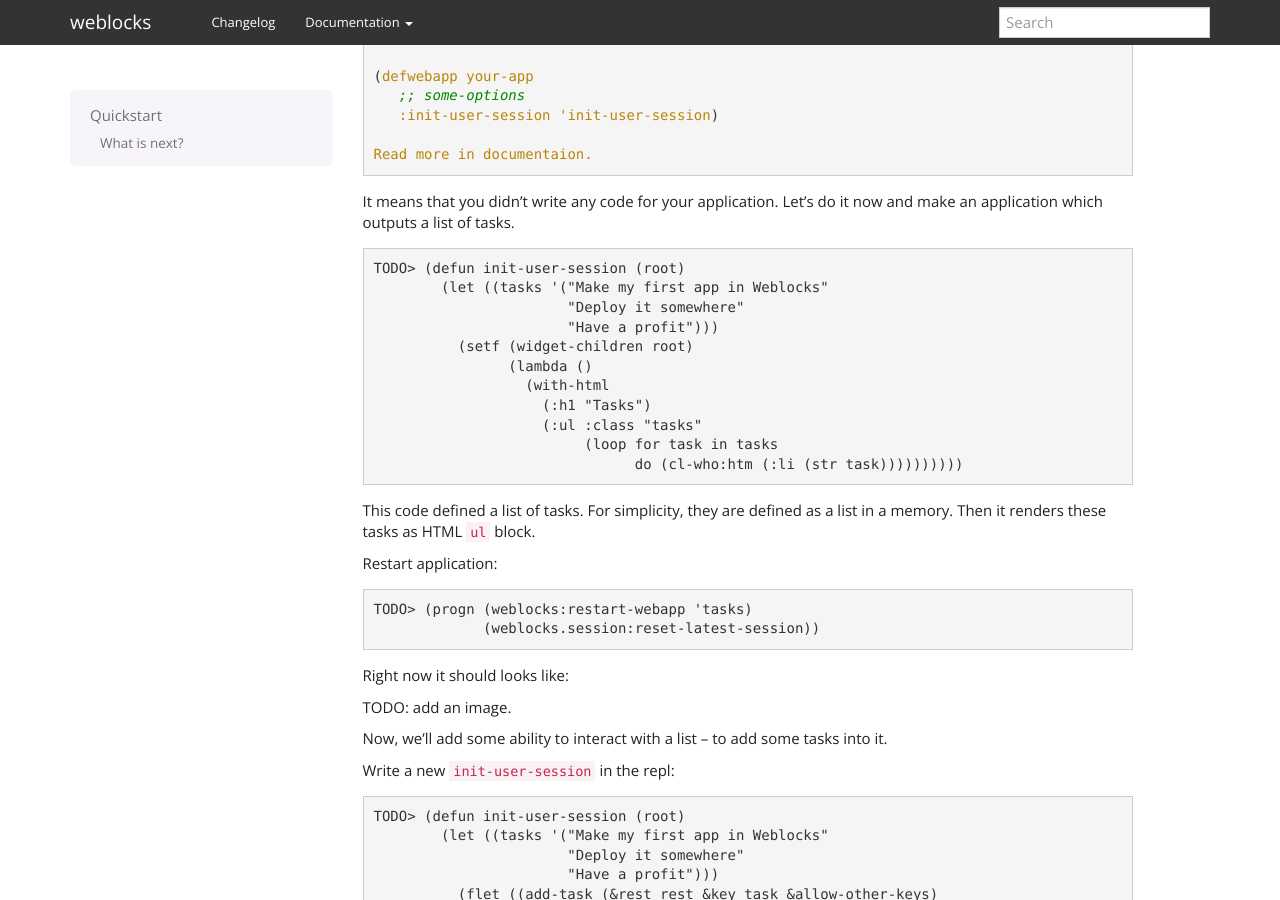
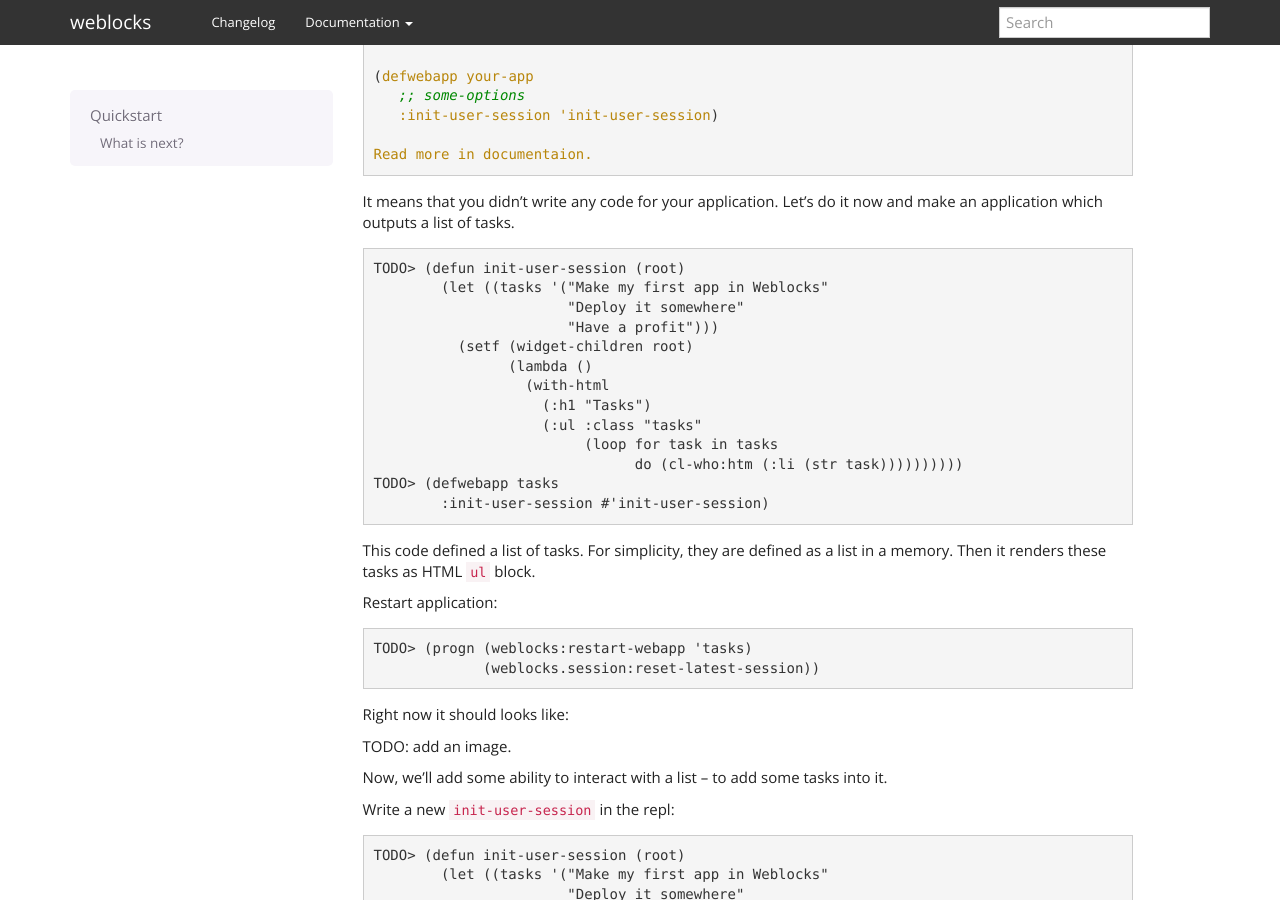
Before and after one commit to skypher/weblocks, a Sphinx documentation site: the page built from docs/source/quickstart.rst, in a window 1280 px wide and 900 px high, scrolled down 672 px. Built offline with Sphinx 7.4.7, drawn with Linux system fonts in a browser that asks for light colours.

Commit message:
Fixed quickstart example, and now server starts on address '::0'.

```diff
--- a/docs/source/quickstart.rst
+++ b/docs/source/quickstart.rst
@@ -58,6 +58,8 @@ it now and make an application which outputs a list of tasks.
                        (:ul :class "tasks"
                             (loop for task in tasks
                                   do (cl-who:htm (:li (str task))))))))))
+   TODO> (defwebapp tasks
+           :init-user-session #'init-user-session)
 
 This code defined a list of tasks. For simplicity, they are defined as a
 list in a memory. Then it renders these tasks as HTML ``ul`` block.
```
Also changed, not shown: 2 other files.
